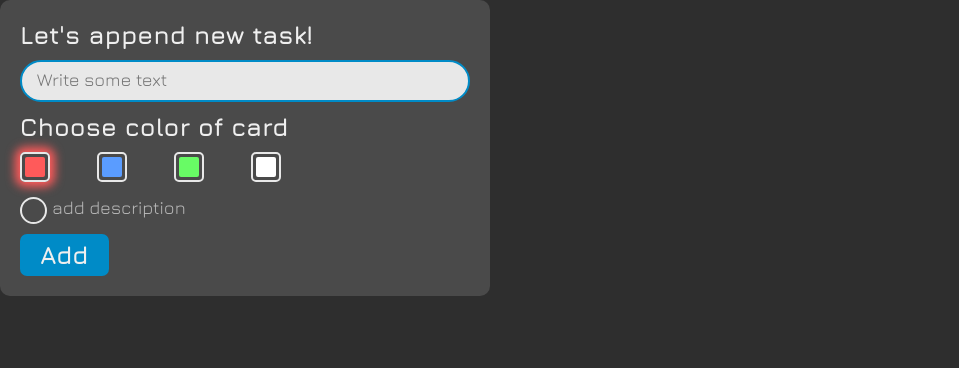
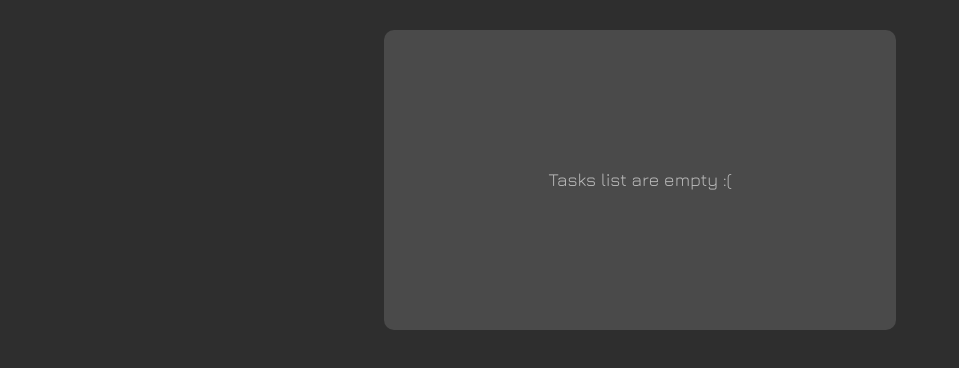
Before and after one commit to Lilloon/Todo, a React (Create React App) app: page / in a window 1280 px wide. Shown: the top 368 px of the page, without its empty margins (0-959 px from the left). Built offline with nearby package versions, Linux system fonts and the light colour scheme.

Commit message:
pochti gotovo

```diff
--- a/src/App.css
+++ b/src/App.css
@@ -13,3 +13,9 @@ body {
   height: 100%;
   margin: 0;
 }
+
+.App {
+  display: flex;
+  justify-content: center;
+  padding-top: 30px;
+}
--- a/src/App.js
+++ b/src/App.js
@@ -1,12 +1,13 @@
 import "./App.css";
 import React from "react";
 import ClientPanel from "./organisms/clientPanel";
+import TaskCardsList from "./organisms/TaskCardsList/TaskCardsList";
 
 export default class App extends React.Component {
   render() {
     return (
       <div className="App">
-        <ClientPanel />
+        <TaskCardsList />
       </div>
     );
   }
--- a/src/molecules/TaskCard/TaskCard.module.css
+++ b/src/molecules/TaskCard/TaskCard.module.css
@@ -1,8 +1,8 @@
 .taskCard {
   position: relative;
-  margin: 10px;
+  margin-bottom: 10px;
   transition: 0.2s ease;
-  width: 50%;
+  width: 100%;
   display: flex;
   min-height: 100px;
   padding-left: 20px;
--- /dev/null
+++ b/src/organisms/TaskCardsList/TaskCardsList.jsx
@@ -0,0 +1,33 @@
+import React from "react";
+import style from "./TaskCardsList.module.css";
+import TaskCard from "../../molecules/TaskCard/TaskCard";
+import Text from "../../atoms/Text/Text";
+import { connect } from "react-redux";
+
+class TaskCardsList extends React.Component {
+  render() {
+    this.taskList = this.props.todos;
+    return (
+      <div className={style.cardsList}>
+        {this.taskList?.length !== 0 && this.taskList ? (
+          <div>
+            {this.taskList.map((card) => (
+              <TaskCard card={card} />
+            ))}{" "}
+          </div>
+        ) : (
+          <div className={style.text}>
+            <Text text="Tasks list are empty :(" />
+          </div>
+        )}
+      </div>
+    );
+  }
+}
+const mapStateToProps = (state) => {
+  return {
+    todos: state.tasksReducer?.taskList,
+  };
+};
+
+export default connect(mapStateToProps)(TaskCardsList);
--- /dev/null
+++ b/src/organisms/TaskCardsList/TaskCardsList.module.css
@@ -0,0 +1,21 @@
+.cardsList {
+  display: flex;
+  overflow: auto;
+  flex-direction: column;
+  margin-top: 10px;
+  box-sizing: border-box;
+  padding: 15px;
+  width: 40%;
+  min-height: 300px;
+  max-height: 800px;
+  background: #4a4a4a;
+  border-radius: 10px;
+  margin: 0;
+}
+.text {
+  width: 100%;
+  height: 100%;
+  display: flex;
+  justify-content: center;
+  align-items: center;
+}
```
